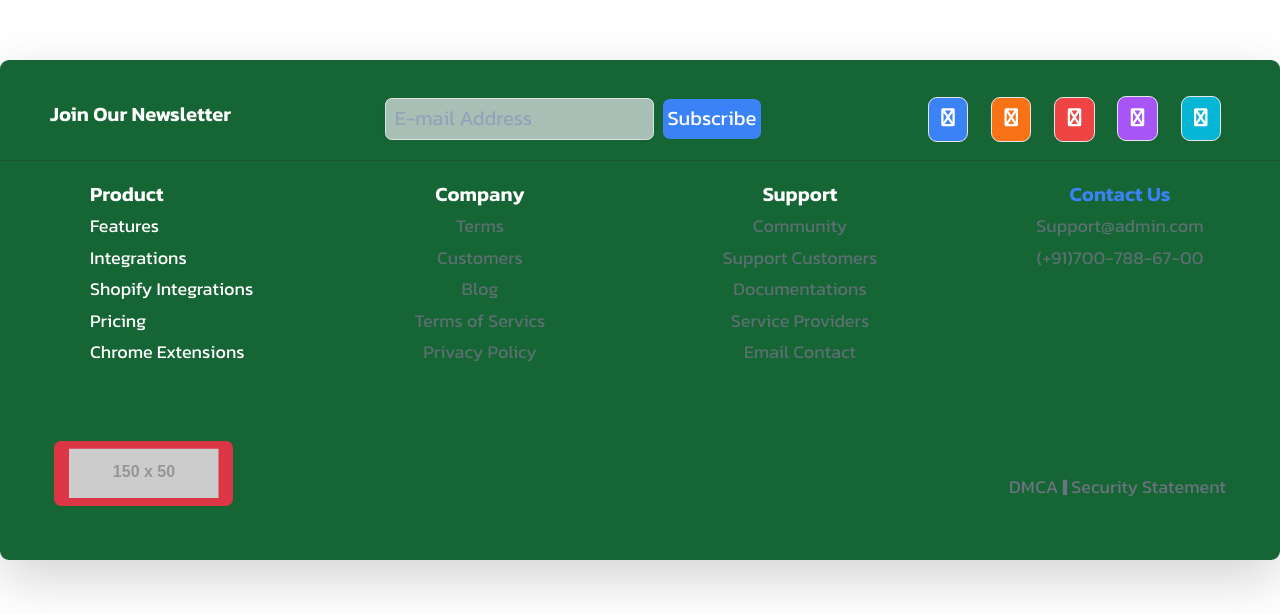
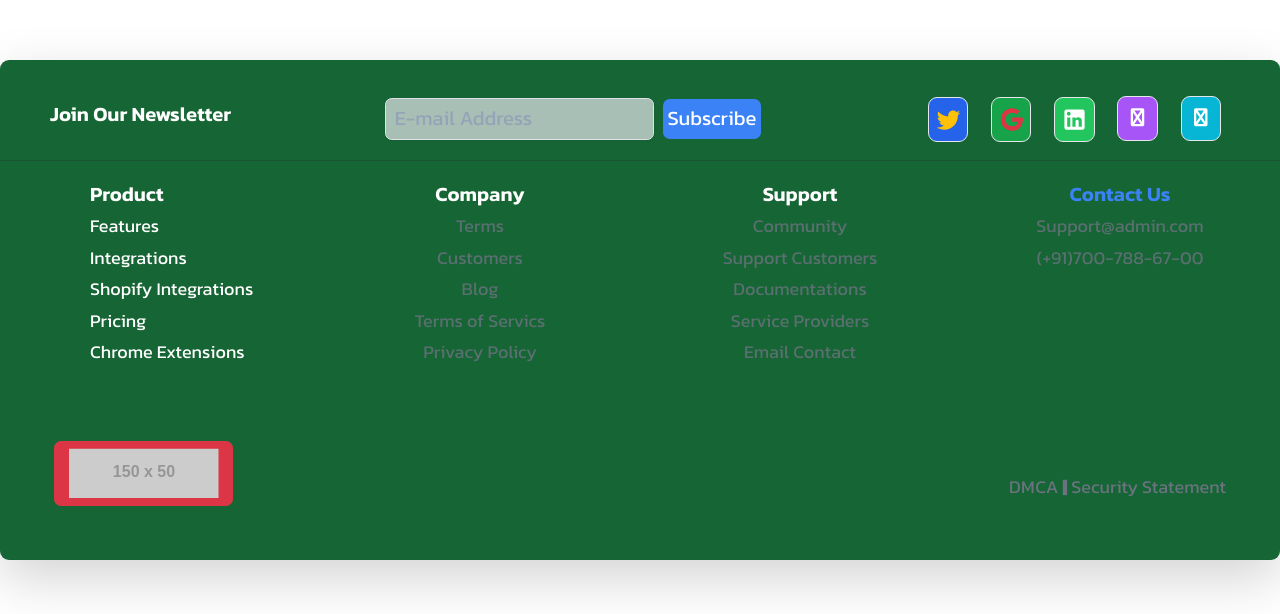
Before and after one commit to Techatach/CRUDApp_Vite_Tailwind_React, a React (Vite) app in the folder client/: page / in a window 1280 px wide. Shown: the part 1739-2353 px from the top of the page. Built offline with nearby package versions, Linux system fonts and the light colour scheme; no server answers.

Commit message:
first commit

```diff
--- a/client/index.html
+++ b/client/index.html
@@ -27,5 +27,7 @@
       integrity="sha384-geWF76RCwLtnZ8qwWowPQNguL3RmwHVBC9FhGdlKrxdiJJigb/j/68SIy3Te4Bkz"
       crossorigin="anonymous"
     ></script>
+
+
   </body>
 </html>
--- a/client/src/components/Footer.jsx
+++ b/client/src/components/Footer.jsx
@@ -1,4 +1,7 @@
 import React from "react";
+import GoogleIcon from "@mui/icons-material/Google";
+import TwitterIcon from "@mui/icons-material/Twitter";
+import LinkedInIcon from "@mui/icons-material/LinkedIn";
 
 const Footer = () => {
   return (
@@ -24,22 +27,26 @@ const Footer = () => {
             <div class="text-center text-lg md:space-x-1">
               {" "}
               <a
-                class="w-9 h-10 pt-1 m-2 md:ml-2 md:mr-0 inline-block border-1 rounded-lg text-white bg-blue-500 hover:bg-white hover:text-blue-500"
+                class="w-9 h-10 pt-1 m-2 md:ml-2 md:mr-0 inline-block border-1 rounded-lg text-warning bg-blue-600 hover:bg-white hover:text-blue-600"
                 href="#"
               >
-                <li class="fa fa-twitter"></li>
+                {/* <li class="fa fa-twitter"></li> */}
+                <TwitterIcon />
               </a>{" "}
               <a
-                class="w-9 h-10 pt-1 m-2 inline-block border-1 rounded-lg text-white bg-orange-500 hover:bg-white hover:text-orange-500"
+                class="w-9 h-10 pt-1 m-2 inline-block border-1 rounded-lg text-danger bg-green-600 hover:bg-white  hover:text-blue-600"
+                href="https://www.google.com/"
+              >
+                {/* <li class="fa fa-google"></li> */}
+
+                <GoogleIcon />
+              </a>{" "}
+              <a
+                class="w-9 h-10 pt-1 m-2 inline-block border-1 rounded-lg text-white bg-green-500 hover:bg-white hover:text-green-500"
                 href="#"
               >
-                <li class="fa fa-google"></li>
-              </a>{" "}
-              <a
-                class="w-9 h-10 pt-1 m-2 inline-block border-1 rounded-lg text-white bg-red-500 hover:bg-white hover:text-red-500"
-                href="#"
-              >
-                <li class="fa fa-linkedin"></li>
+                {/* <li class="fa fa-linkedin"></li> */}
+                <LinkedInIcon />
               </a>{" "}
               <a
                 class="w-9 h-10 pt-[5px] m-2 inline-block border-1 rounded-lg text-white bg-purple-500 hover:bg-white hover:text-purple-500"
--- a/client/src/components/FormProduct.jsx
+++ b/client/src/components/FormProduct.jsx
@@ -18,6 +18,9 @@ const FormProduct = () => {
 
   useEffect(() => {
     fetch("http://localhost:3000/api/product")
+      // fetch(
+      //   `http://localhost:3000/api/product?page=${currentPage.current}&limit=${limit}`
+      // )
       .then((res) => {
         return res.json();
       })
--- a/client/src/components/Navbar.jsx
+++ b/client/src/components/Navbar.jsx
@@ -32,6 +32,7 @@ const Navbar = () => {
               <li class="text-white hover:text-blue-600 hover:font-bold font-medium mx-4 my-1">
                 <a href="/edit">ยุทธศาสตร์ชาติ</a>
               </li>
+
               <li class="text-white hover:text-blue-600 hover:font-bold font-medium mx-4 my-1">
                 <a href="#">ติดต่อ</a>
               </li>
--- a/client/tailwind.config.js
+++ b/client/tailwind.config.js
@@ -4,5 +4,6 @@ export default {
   theme: {
     extend: {},
   },
+
   plugins: [],
 };
```
Also changed, not shown: 1 other file (tests, documents, lock files or other folders).
